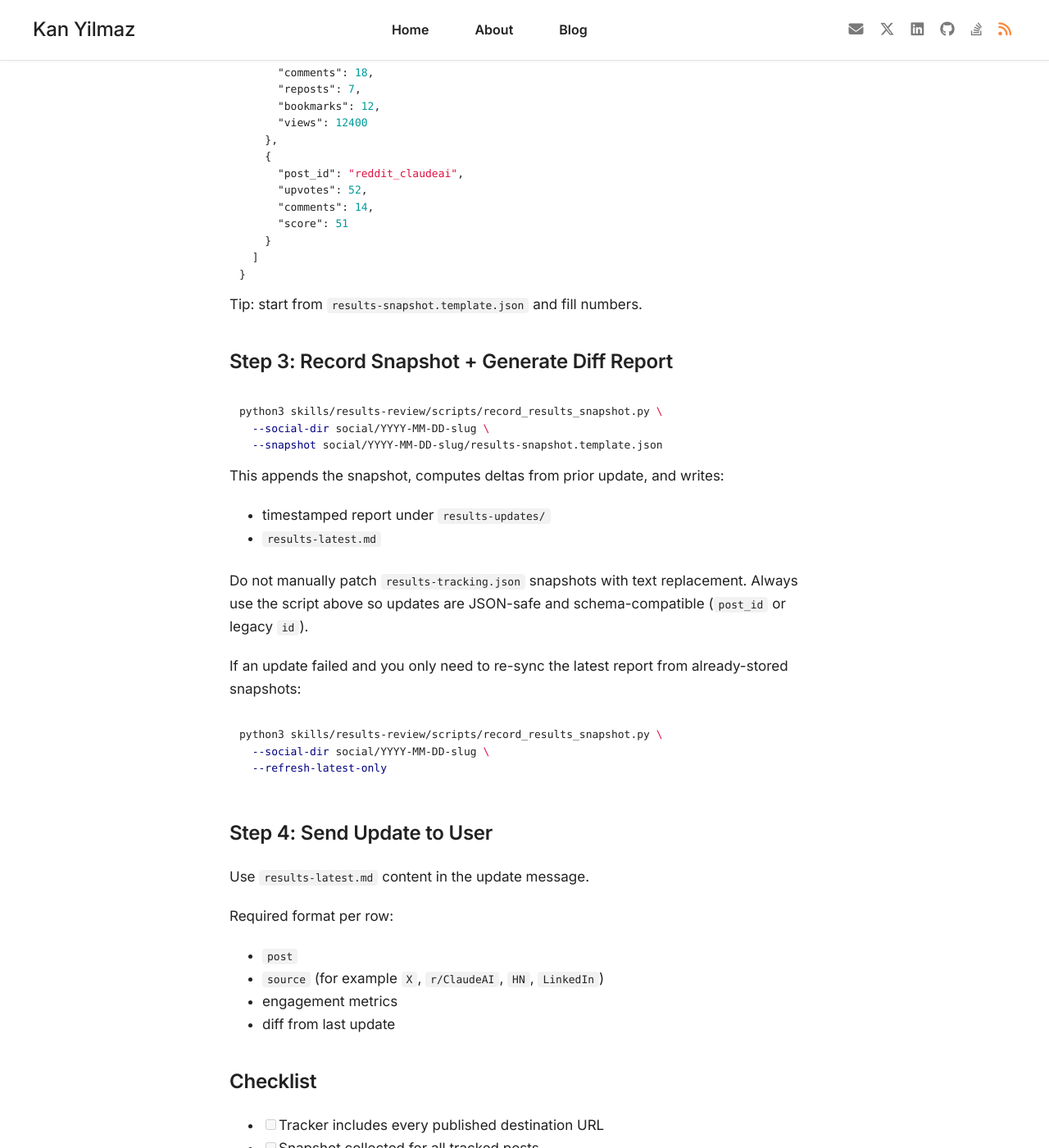
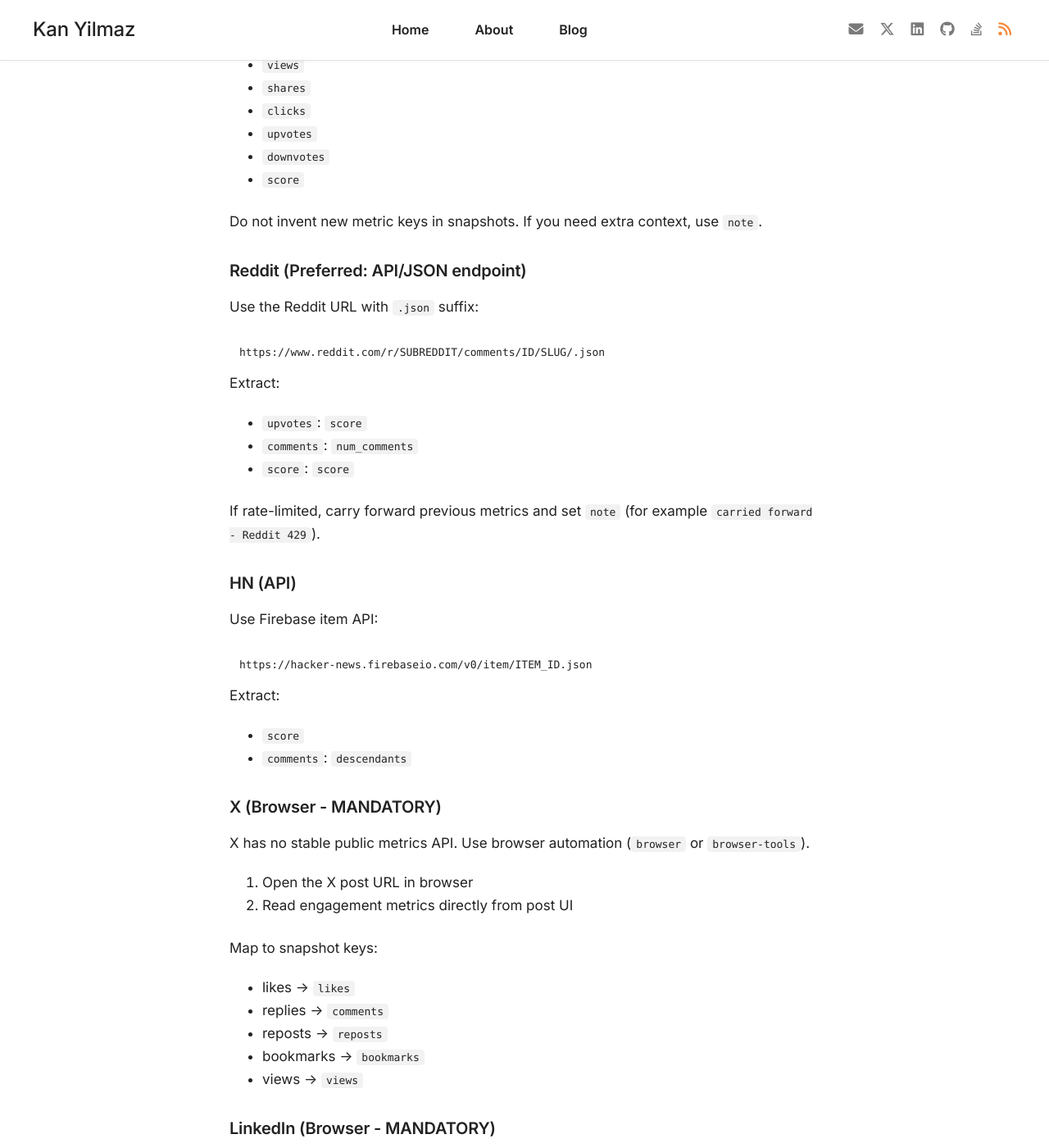
Before and after one commit to thellimist/thellimist.github.io, a Jekyll site: the page built from skills/results-review/SKILL.md, in a window 1280 px wide and 1400 px high, scrolled down 1667 px. Shown: the whole window at 82% size. Built offline with Jekyll 4.4.1, drawn with Linux system fonts in a browser that asks for light colours; our own code applies the rules of GitHub Pages for plain Markdown files; some of the changed text lies outside the part shown.

Commit message:
docs(skills): support browser-tools for browser-based workflows

````diff
--- a/skills/results-review/SKILL.md
+++ b/skills/results-review/SKILL.md
@@ -11,7 +11,11 @@
 ## Tools Required
 
 - `python3`
-- `browser` (OpenClaw browser tool) for reading live metrics on each platform
+- Browser automation: use either
+  - `browser` (OpenClaw browser tool), or
+  - `browser-tools` CLI (`bin/browser-tools` in agent-skill repo)
+
+Browser-tools command set to use as needed: `start`, `nav`, `pick`, `eval`, `screenshot`, `inspect`, `kill`.
 
 ## Cadence (Mandatory)
 
@@ -46,22 +50,89 @@
 
 Do not skip any destination where the content was published.
 
-## Step 2: Collect Live Metrics (OpenClaw Browser)
+## Step 2: Collect Live Metrics
 
-For each post URL in `results-tracking.json`:
+Read post definitions from `results-tracking.json` `posts[]`.
+For each post, collect only numeric metrics that the recorder script supports:
 
-1. Open URL in browser
-2. Capture visible engagement metrics
-3. Write them into a snapshot JSON payload
+- `likes`
+- `comments`
+- `reposts`
+- `bookmarks`
+- `views`
+- `shares`
+- `clicks`
+- `upvotes`
+- `downvotes`
+- `score`
 
-Use this shape:
+Do not invent new metric keys in snapshots. If you need extra context, use `note`.
+
+### Reddit (Preferred: API/JSON endpoint)
+Use the Reddit URL with `.json` suffix:
+
+```text
+https://www.reddit.com/r/SUBREDDIT/comments/ID/SLUG/.json
+```
+
+Extract:
+- `upvotes`: `score`
+- `comments`: `num_comments`
+- `score`: `score`
+
+If rate-limited, carry forward previous metrics and set `note` (for example `carried forward - Reddit 429`).
+
+### HN (API)
+Use Firebase item API:
+
+```text
+https://hacker-news.firebaseio.com/v0/item/ITEM_ID.json
+```
+
+Extract:
+- `score`
+- `comments`: `descendants`
+
+### X (Browser - MANDATORY)
+X has no stable public metrics API. Use browser automation (`browser` or `browser-tools`).
+
+1. Open the X post URL in browser
+2. Read engagement metrics directly from post UI
+
+Map to snapshot keys:
+- likes -> `likes`
+- replies -> `comments`
+- reposts -> `reposts`
+- bookmarks -> `bookmarks`
+- views -> `views`
+
+### LinkedIn (Browser - MANDATORY)
+LinkedIn metrics also require browser access.
+
+1. Open the LinkedIn post URL in browser
+2. Read visible engagement metrics
+
+Map to snapshot keys:
+- reactions -> `likes`
+- comments -> `comments`
+- reposts -> `reposts`
+- impressions -> `views` (if visible to author)
+
+If browser automation is unavailable for X/LinkedIn:
+- carry forward last known metrics when possible
+- add `note` such as `browser unavailable`
+- continue the run (do not skip writing snapshot/report)
+
+## Step 3: Record Snapshot + Generate Diff Report
+
+Write the collected metrics into a snapshot JSON:
 
 ```json
 {
-  "timestamp": "2026-02-26T09:00:00-08:00",
+  "timestamp": "2026-02-26T09:00:00+01:00",
   "items": [
     {
-      "post_id": "x_main",
+      "post_id": "x_article",
       "likes": 120,
       "comments": 18,
       "reposts": 7,
@@ -69,18 +140,28 @@
       "views": 12400
     },
     {
-      "post_id": "reddit_claudeai",
+      "post_id": "linkedin",
+      "likes": 42,
+      "comments": 3,
+      "reposts": 0,
+      "views": 22503
+    },
+    {
+      "post_id": "reddit_ai_agents",
       "upvotes": 52,
       "comments": 14,
       "score": 51
+    },
+    {
+      "post_id": "hn",
+      "score": 313,
+      "comments": 118
     }
   ]
 }
 ```
 
-Tip: start from `results-snapshot.template.json` and fill numbers.
-
-## Step 3: Record Snapshot + Generate Diff Report
+Then run:
 
 ```bash
 python3 skills/results-review/scripts/record_results_snapshot.py \
@@ -92,8 +173,8 @@
 - timestamped report under `results-updates/`
 - `results-latest.md`
 
-Do not manually patch `results-tracking.json` snapshots with text replacement.
-Always use the script above so updates are JSON-safe and schema-compatible (`post_id` or legacy `id`).
+Do not manually patch snapshots in `results-tracking.json`.
+Always use the script so updates stay schema-compatible (`post_id` or legacy `id`).
 
 If an update failed and you only need to re-sync the latest report from already-stored snapshots:
 
@@ -105,18 +186,23 @@
 
 ## Step 4: Send Update to User
 
-Use `results-latest.md` content in the update message.
+Use `results-latest.md` as the source of truth for the user update.
+Keep the same per-post table shape generated by `record_results_snapshot.py`:
+- `Post`
+- `Source`
+- `Metrics`
+- `Diff from last update`
 
-Required format per row:
-- `post`
-- `source` (for example `X`, `r/ClaudeAI`, `HN`, `LinkedIn`)
-- engagement metrics
-- diff from last update
+Do not hand-format a custom report structure that diverges from generated output.
 
 ## Checklist
 
 - [ ] Tracker includes every published destination URL
-- [ ] Snapshot collected for all tracked posts
-- [ ] Diff report generated from previous snapshot
+- [ ] Snapshot uses supported metric keys only
+- [ ] X/LinkedIn metrics collected via `browser` or `browser-tools` when available
+- [ ] Reddit metrics collected via `.json` endpoint (or carried forward with note)
+- [ ] HN metrics collected via Firebase API
+- [ ] Snapshot recorded via script
+- [ ] Diff report shows +/- from previous snapshot
 - [ ] Update count remains on cadence (3/day, 3 days)
-- [ ] User update sent with clear per-post rows
+- [ ] User update sent using generated latest report format
````
Also changed, not shown: skills/hn-publishing/SKILL.md (+8 -3 lines), skills/linkedin-publishing/SKILL.md (+9 -4 lines), skills/reddit-publishing/SKILL.md (+19 -3 lines), skills/x-publishing/SKILL.md (+5 -3 lines).
